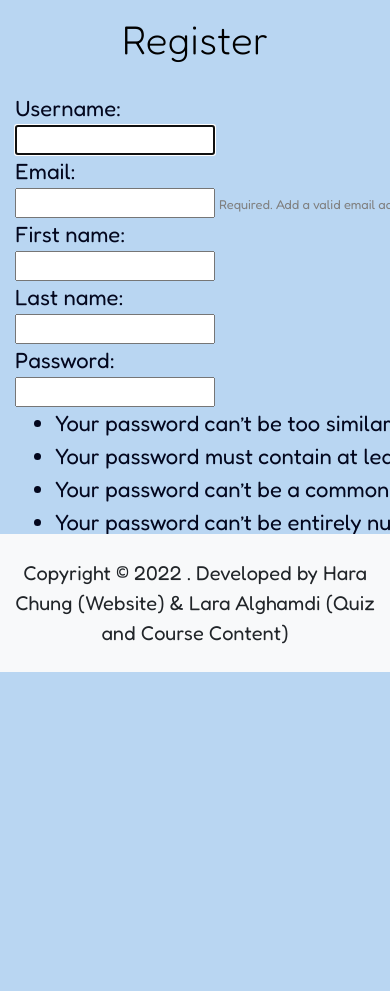
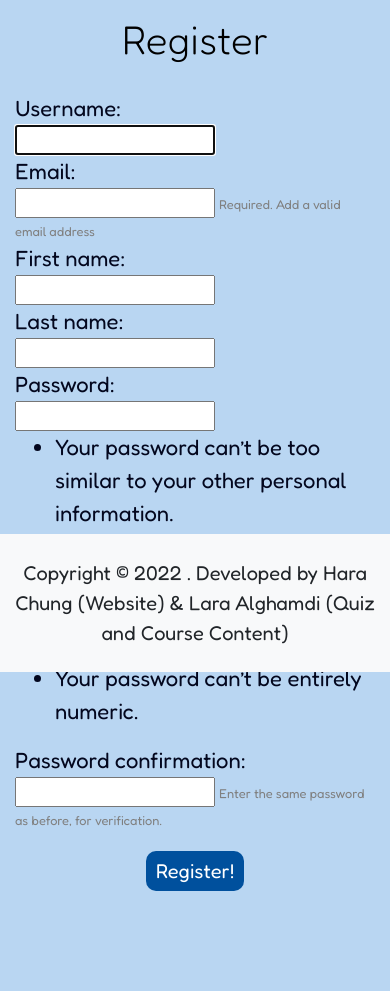
Before and after one commit to harachung90/CCG_Project_Deploy, a Django app: page /register/ in a window 390 px wide; the page is wider, and only the part inside the window is pictured. Shown: the part 172-1163 px from the top of that part. Before the commit the page ends 844 px from the top of that part, so only its background shows below. Run offline with Django 3.2, Linux system fonts and the light colour scheme; some libraries are stand-ins or nearby versions.

Commit message:
Optimisation for the mobile view - 3rd Try

```diff
--- a/static/css/style.css
+++ b/static/css/style.css
@@ -1494,7 +1494,7 @@
 #register_form {
     padding-top: 20px;
     margin: 0 auto;
-    width: 900px;
+    max-width: 900px;
 }
 
 #login_form {
```
